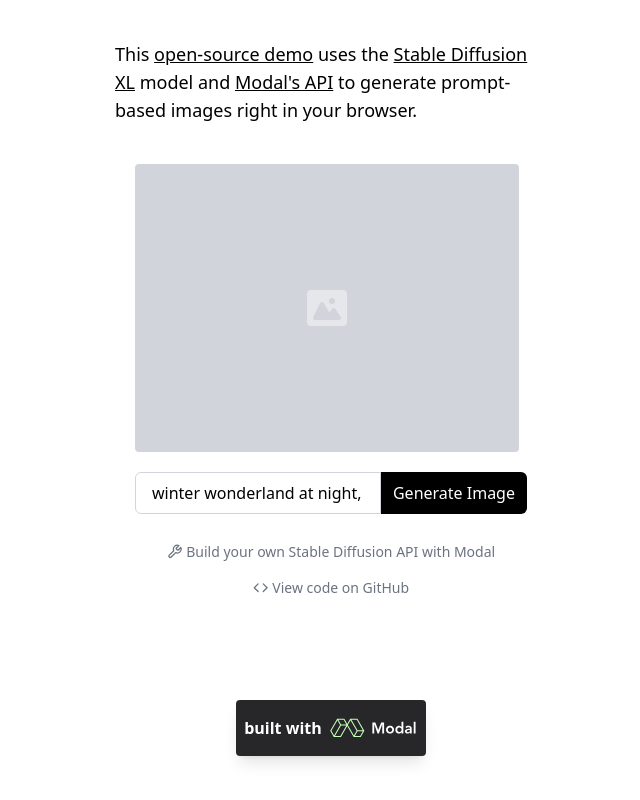
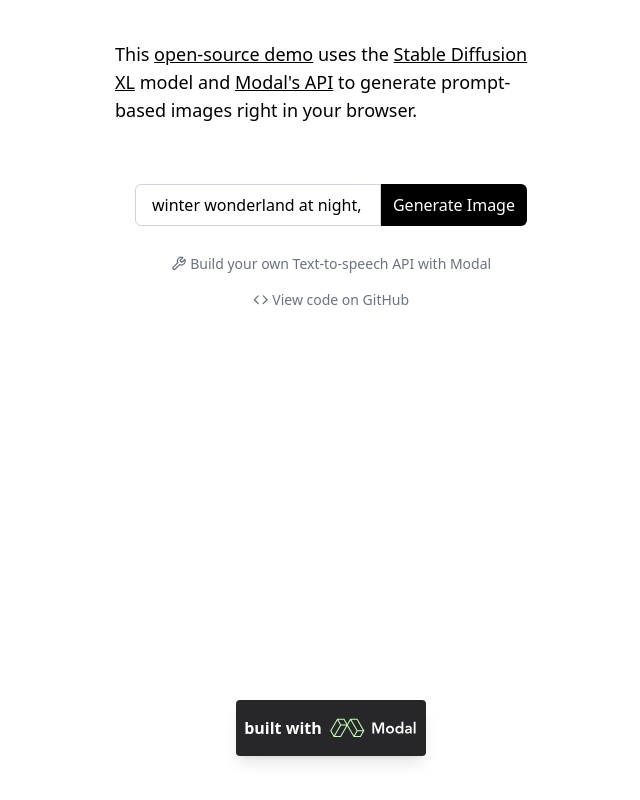
Before and after one commit to modal-labs/vercel-integration-example, a Next.js app: page / in a window 1280 px wide. Shown: the whole page, without its empty margins (309-949 px from the left). Built offline with nearby package versions, Linux system fonts and the light colour scheme.

Commit message:
tts frontend

```diff
--- a/package.json
+++ b/package.json
@@ -12,6 +12,7 @@
     "lodash": "^4.17.21",
     "lucide-react": "^0.88.0",
     "next": "^12.3.0",
+    "node-fetch": "^3.3.2",
     "pngjs": "^6.0.0",
     "react": "18.2.0",
     "react-dom": "18.2.0",
--- a/pages/api/predictions/index.js
+++ b/pages/api/predictions/index.js
@@ -1,3 +1,7 @@
+import fetch from 'node-fetch';
+import fetch from 'node-fetch';
+
+
 export default async function handler(req, res) {
   // remove null and undefined values
   req.body = Object.entries(req.body).reduce(
@@ -7,15 +11,10 @@
   console.log(`starting request ${req.body}`);
 
   const body = JSON.stringify({
-    prompt: req.body.prompt,
-    height: 768,
-    width: 768,
-    num_outputs: 1,
-    "negative_prompt": "deformed, ugly",
+    text: req.body.prompt,
   });
 
-  // const response = await fetch("https://modal-labs--instant-stable-diffusion-xl.modal.run/v1/inference", {
-  const response = await fetch("https://modal-labs--instant-stable-diffusion-xl.modal.run/v1/inference", {
+  const response = await fetch("https://modal-labs--tts.modal.run", {
     method: "POST",
     headers: {
       Authorization: `Token ${process.env.MODAL_TOKEN_ID}:${process.env.MODAL_TOKEN_SECRET}`,
@@ -25,20 +24,12 @@
   });
 
   console.log(`Modal Instant Endpoint response (HTTP status: ${response.status}): ${response}`);
-  if (response.status !== 201) {
-    let error = await response.json();
-    res.statusCode = 500;
-    res.end(JSON.stringify({ detail: error.detail }));
+  if (response.ok) {
+    const audioBuffer = await response.body();
+    res.statusCode = 200;
+    res.setHeader('Content-Type', 'audio/wav');
+    res.send(audioBuffer);
     return;
   }
 
-  const imageBlob = await response.blob();
-  const arrayBuffer = await imageBlob.arrayBuffer();
-  const imageBuffer = Buffer.from(arrayBuffer);
-  res.statusCode = 201;
-  res.setHeader(
-    'Content-Type', 'image/png',
-    'Content-Length', imageBuffer.size,
-  );
-  res.send(imageBuffer);
 }
--- a/pages/index.js
+++ b/pages/index.js
@@ -6,22 +6,11 @@
 import { Code as CodeIcon } from "lucide-react";
 import { Wrench as WrenchIcon } from "lucide-react";
 
-import Download from "components/download";
 import Footer from "components/footer";
 import Form from "components/form";
 
 export default function Home() {
-  const [predictions, setPredictions] = useState([]);
   const [error, setError] = useState(null);
-  const [index, setIndex] = useState(0);
-
-  const increment = () => {
-    setIndex(Math.min(index + 1, predictions.length - 1));
-  };
-
-  const decrement = () => {
-    setIndex(Math.max(index - 1, 0));
-  };
 
   const handleSubmit = async (e) => {
     e.preventDefault();
@@ -30,22 +19,33 @@
       prompt: e.target.prompt.value,
     };
 
+    const audioContext = new (window.AudioContext || window.webkitAudioContext)();
+
+    // Fetch the audio file with the Fetch API
     const response = await fetch("/api/predictions", {
       method: "POST",
       headers: {
         "Content-Type": "application/json",
       },
-      body: JSON.stringify(body),
+      body: JSON.stringify(body)
     });
-    const blob = await response.blob();
-    const imageUrl = URL.createObjectURL(blob);
 
-    if (response.status !== 201) {
+
+    if (!response.ok) {
       setError(`request failed HTTP ${response.status}`);
       return;
     }
-    setPredictions(predictions.concat([imageUrl]));
-    setIndex(predictions.length - 1);
+
+    const arrayBuffer = await response.arrayBuffer();
+    const audioBuffer = await audioContext.decodeAudioData(arrayBuffer);
+
+    const source = audioContext.createBufferSource();
+    source.buffer = audioBuffer;
+
+    source.connect(audioContext.destination);
+
+    source.start();
+
   };
 
   return (
@@ -77,38 +77,15 @@
       <main className="container mx-auto p-5">
         {error && <div>{error}</div>}
 
-        {predictions.length > 0 ?
-          <div>
-            <Image
-                src={predictions[index]}
-                alt="preview image"
-                height={768}
-                width={768}
-            />
-            <div className="flex justify-center space-x-4">
-              <button className="bg-blue-500 hover:bg-blue-700 text-white font-bold py-2 px-4 rounded" onClick={increment}>Left</button>
-              <button className="bg-green-500 hover:bg-green-700 text-white font-bold py-2 px-4 rounded" onClick={decrement}>Right</button>
-            </div>
-          </div> :
-          <div role="status" className="space-y-8 md:space-y-0 md:space-x-8 rtl:space-x-reverse md:flex md:items-center">
-              <div className="flex items-center justify-center w-full h-72 bg-gray-300 rounded sm:w-96 dark:bg-gray-700">
-                  <svg className="w-10 h-10 text-gray-200 dark:text-gray-600" aria-hidden="true" xmlns="http://www.w3.org/2000/svg" fill="currentColor" viewBox="0 0 20 18">
-                      <path d="M18 0H2a2 2 0 0 0-2 2v14a2 2 0 0 0 2 2h16a2 2 0 0 0 2-2V2a2 2 0 0 0-2-2Zm-5.5 4a1.5 1.5 0 1 1 0 3 1.5 1.5 0 0 1 0-3Zm4.376 10.481A1 1 0 0 1 16 15H4a1 1 0 0 1-.895-1.447l3.5-7A1 1 0 0 1 7.468 6a.965.965 0 0 1 .9.5l2.775 4.757 1.546-1.887a1 1 0 0 1 1.618.1l2.541 4a1 1 0 0 1 .028 1.011Z"/>
-                  </svg>
-              </div>
-              <span className="sr-only">Placeholder image box</span>
-          </div>
-        }
 
         <div className="max-w-[512px] mx-auto">
           <Form onSubmit={handleSubmit} />
 
           <div className="text-center">
-            <Download predictions={predictions} />
             <Link href="https://modal.com/docs/examples/stable_diffusion_xl">
               <a target="_blank" className="lil-button">
                 <WrenchIcon className="icon" />
-                Build your own Stable Diffusion API with Modal
+                Build your own Text-to-speech API with Modal
               </a>
             </Link>
             <Link href="https://github.com/modal-labs/vercel-integration-example">
```
Also changed, not shown: 1 other file (tests, documents, lock files or other folders).
